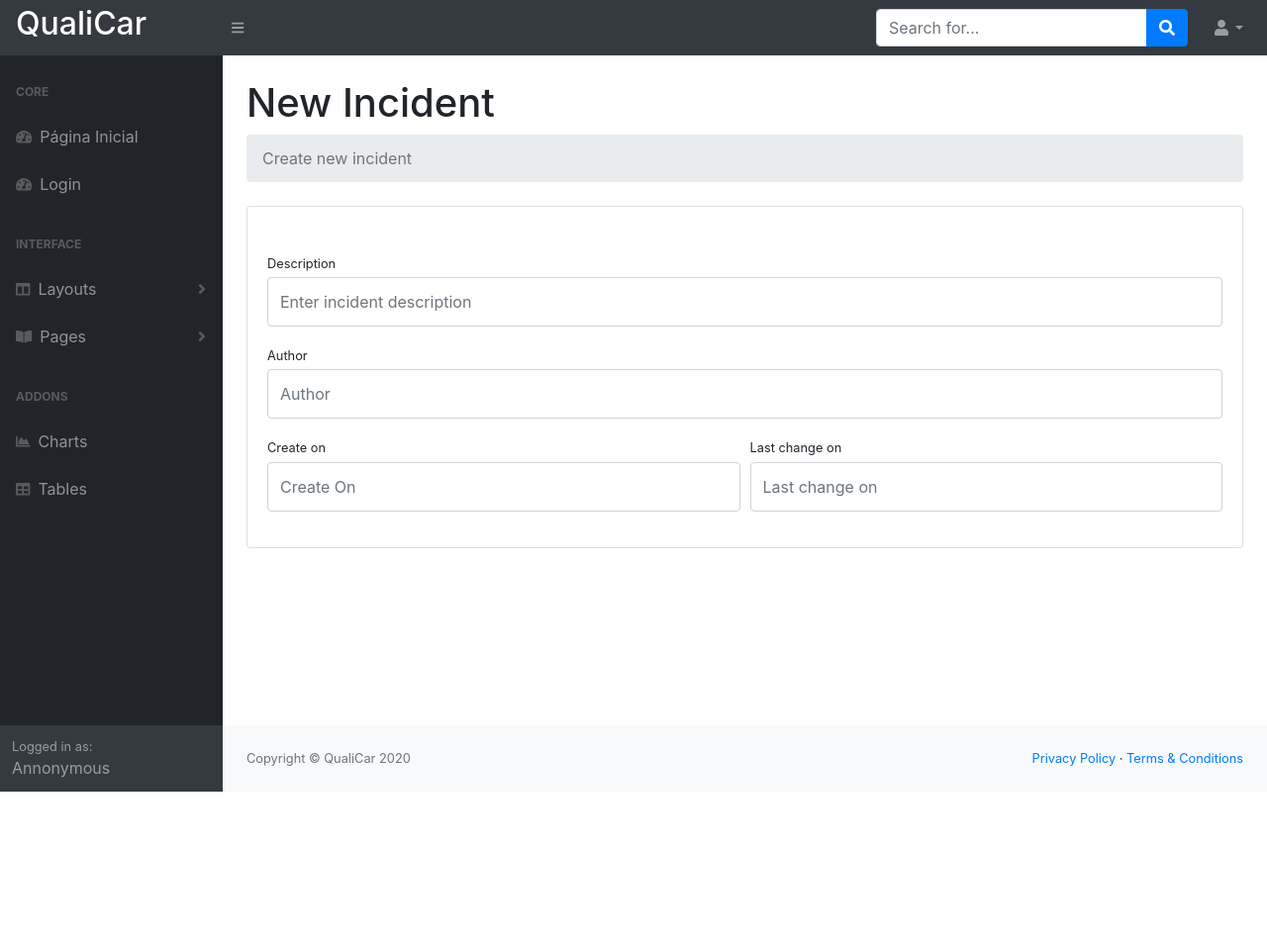
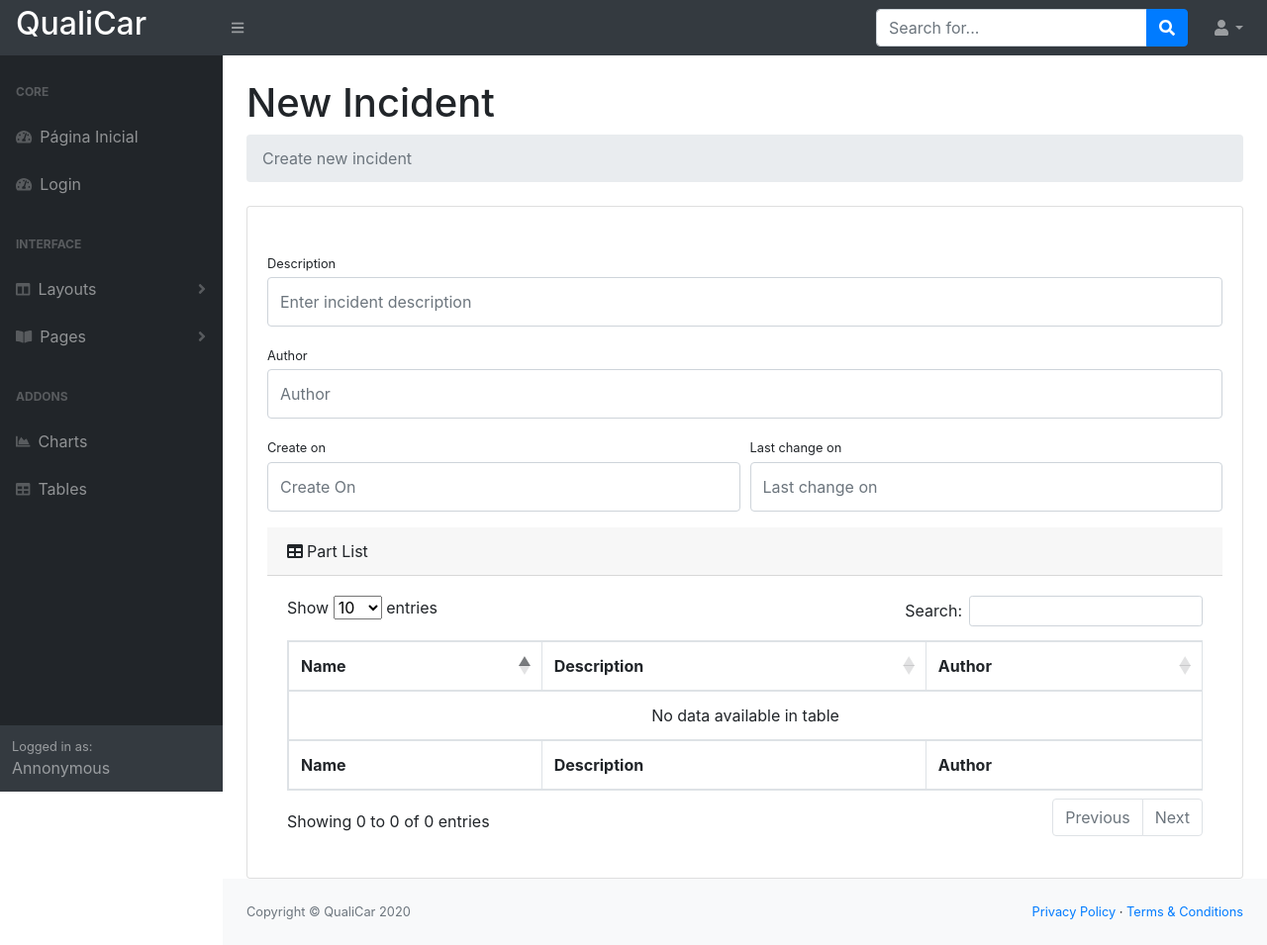
Before and after one commit to alexandre-hirata/qualiCar, a Django app: page /incident in a window 1280 px wide. Shown: the whole page at 99% size. Before the commit the page ends 800 px from the top, so only its background shows below. Run offline with Django 3.2, Linux system fonts and the light colour scheme; some libraries are stand-ins or nearby versions.

Commit message:
Implement parts in incident page
Signed-off-by: Alexandre Hirata <alexthirata@gmail.com>

```diff
--- /dev/null
+++ b/app/frontend/forms.py
@@ -0,0 +1,16 @@
+from django import forms
+from qualiCar_API.models import Vehicle, Part, Incident
+
+
+class PartsForm (forms.Form):
+    part = Part.objects.all ()
+    # part = forms.ChoiceField (
+    #     choices = Part.objects.all (),
+    #     label='Parts',
+    #     # widget=forms.Select (
+    #     #     attrs = {'class' : 'form-control'}
+    #     # )
+    # )
+
+    class Meta:
+        fields = ('name', 'description', 'author',)
--- a/app/frontend/templates/forms/incident.html
+++ b/app/frontend/templates/forms/incident.html
@@ -1,4 +1,5 @@
 {% extends 'base.html' %}
+{% load widget_tweaks %}
 
 {% block title %}Incident{% endblock %}
 
@@ -36,13 +37,48 @@
                 <div class="col-md-6">
                   <!-- last Change On field -->
                   <div class="form-group"><label class="small mb-1" for="inputLastChangeOn">Last change on</label><input class="form-control py-4" id="incidentLastChangeOn" type="text" placeholder="Last change on" /></div>
+
                 </div>
               </div>
-            </form>
+
+              <div class="card-header"><i class="fas fa-table mr-1"></i>Part List</div>
+              <div class="card-body">
+                  <div class="table-responsive">
+
+
+                    <table class="table table-bordered" id="dataTable" width="100%" cellspacing="0">
+                      <thead>
+
+                        <tr>
+                          <th>Name</th>
+                          <th>Description</th>
+                          <th>Author</th>
+                        </tr>
+                      </thead>
+                      <tbody>
+                        {% for data in form.part %}
+                          <tr>
+                            <td>{{ data.name }}</td>
+                            <td>{{ data.description }}</td>
+                            <td>{{ data.author }}</td>
+                          </tr>
+                        {% endfor %}
+                      </tbody>
+                      <tfoot>
+                        <tr>
+                          <th>Name</th>
+                          <th>Description</th>
+                          <th>Author</th>
+                        </tr>
+                      </tfoot>
+                    </table>
+                  </div>
+                </div>
+              </form>
+            </div>
           </div>
         </div>
       </div>
-    </div>
-  </main>
+    </main>
 
-{% endblock %}
+    {% endblock %}
--- a/app/frontend/views.py
+++ b/app/frontend/views.py
@@ -1,16 +1,18 @@
 from django.shortcuts import render
 from rest_framework.views import APIView
 from django.views import View
+from django.views.generic import ListView, CreateView, UpdateView
 from django.http import HttpResponse
 from django.template import loader
+from django.urls import reverse_lazy
 from django.contrib.auth.mixins import LoginRequiredMixin
 
 from django.contrib.auth.forms import AuthenticationForm
 from django.contrib.auth import login, authenticate
 from django.http import HttpResponseRedirect
 
-from qualiCar_API.models import UserProfile
-
+from qualiCar_API.models import UserProfile, Incident, Vehicle, Part
+from frontend.forms import PartsForm
 
 
 # class Index (APIView):
@@ -26,9 +28,28 @@ class Index(View):
 
 class Incident (View):
     template = 'forms/incident.html'
+    context = {}
+    context['form'] = PartsForm
+
+    # incident_part = Incident.objects.get (request.)
+    # array2=[]
+    # for single_vehicle in Vehicle.objects.all():
+    #     flag = False
+    #     for vehicle_part in single_vehicle.parts.all():
+    #         if (vehicle_part == incident_part):
+    #             flag = True
+    #     if flag:
+    #         array2.append (vehicle)
+
+
+    model = Incident
+    #form_class = IncidentForm
+
 
     def get(self, request):
-        return render(request, self.template)
+        context = {}
+        context ['form'] = PartsForm
+        return render(request, self.template, context)
 
 
 class Login (View):
@@ -48,3 +69,16 @@ class Login (View):
             return HttpResponseRedirect ('/')
         else:
             return render (request, self.template, {'form': form})
+
+
+def load_vehicles (request):
+    part_id = request.GET.get ('parts')
+    vehicles = Vehicle.objects.filter (part_id = part_id).order_by ('brand')
+
+    # I do not know if it is vehicles:vehicles, actually... Maybe all fields???
+    return render
+    (
+        request,
+        'forms/dyn/impacted_vehicles_table.html',
+        {'vehicles': vehicles}
+    )
--- a/app/qualiCar/settings.py
+++ b/app/qualiCar/settings.py
@@ -46,6 +46,7 @@ INSTALLED_APPS = [
     'django.contrib.staticfiles',
     'rest_framework',
     'rest_framework.authtoken',
+    'widget_tweaks',
     'qualiCar_API',
     'frontend',
 ]
--- a/app/qualiCar_API/models.py
+++ b/app/qualiCar_API/models.py
@@ -168,3 +168,6 @@ class Incident (models.Model):
     )
 
     description = models.CharField (max_length=150)
+
+    def get_parts (self):
+        return self.parts
--- a/requirements.txt
+++ b/requirements.txt
@@ -1,5 +1,6 @@
 Django>=3.0.2,<3.1.0
 djangorestframework>=3.11.0,<3.12.0
+django-widget-tweaks>=1.4.8,<1.5.0
 
 psycopg2>=2.8.0,<2.9.0
 
```
